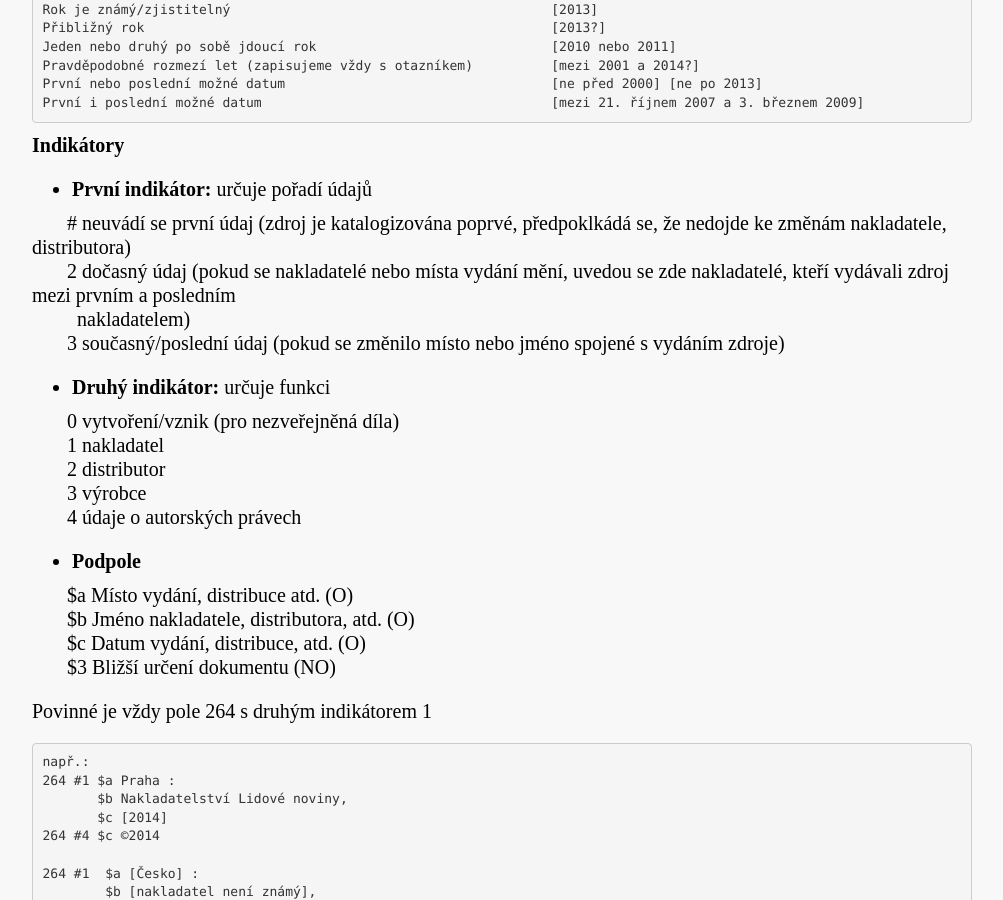
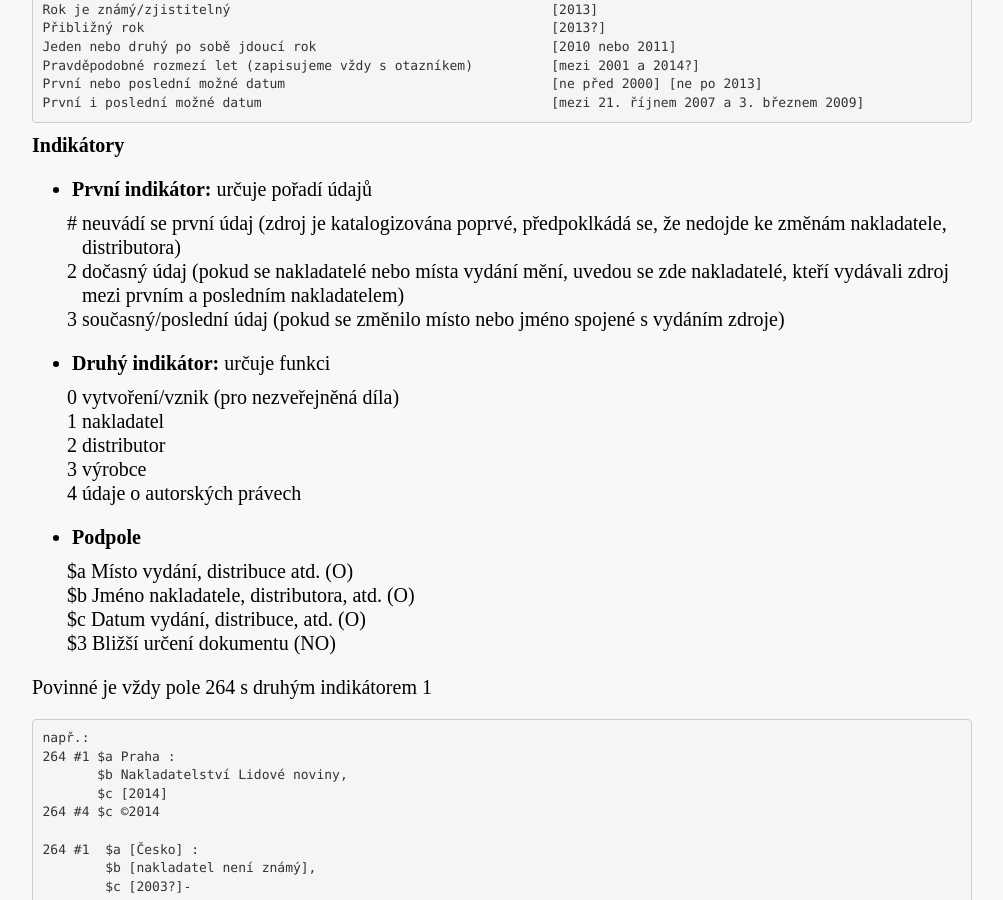
Before and after one commit to WebarchivCZ/katalogizacni-manual, a Jekyll site: the page built from _posts/2017-06-20-nazev.md, in a window 1280 px wide and 900 px high, scrolled down 8049 px. Shown: the whole window, without its empty margins (138-1141 px from the left). Built offline with Jekyll 4.4.1, drawn with Linux system fonts in a browser that asks for light colours; some of the changed lines change nothing that is shown.

Commit message:
edit field 264 space

```diff
--- a/_posts/2017-06-20-nazev.md
+++ b/_posts/2017-06-20-nazev.md
@@ -402,9 +402,10 @@ První i poslední možné datum                                     [mezi 21.
 
 * **První indikátor:** určuje pořadí údajů
 
-&nbsp;&nbsp;&nbsp;&nbsp;&nbsp;&nbsp; \# neuvádí se první údaj (zdroj je katalogizována poprvé, předpoklkádá se, že nedojde ke změnám nakladatele, distributora)
-&nbsp;&nbsp;&nbsp;&nbsp;&nbsp;&nbsp; 2 dočasný údaj (pokud se nakladatelé nebo místa vydání mění, uvedou se zde nakladatelé, kteří vydávali zdroj mezi prvním a posledním
-&nbsp;&nbsp;&nbsp;&nbsp;&nbsp;&nbsp;&nbsp;&nbsp;&nbsp;nakladatelem)
+&nbsp;&nbsp;&nbsp;&nbsp;&nbsp;&nbsp; \# neuvádí se první údaj (zdroj je katalogizována poprvé, předpoklkádá se, že nedojde ke změnám nakladatele,
+&nbsp;&nbsp;&nbsp;&nbsp;&nbsp;&nbsp;&nbsp;&nbsp;&nbsp; distributora)
+&nbsp;&nbsp;&nbsp;&nbsp;&nbsp;&nbsp; 2 dočasný údaj (pokud se nakladatelé nebo místa vydání mění, uvedou se zde nakladatelé, kteří vydávali zdroj
+&nbsp;&nbsp;&nbsp;&nbsp;&nbsp;&nbsp;&nbsp;&nbsp;&nbsp; mezi prvním a posledním nakladatelem)
 &nbsp;&nbsp;&nbsp;&nbsp;&nbsp;&nbsp; 3 současný/poslední údaj (pokud se změnilo místo nebo jméno spojené s vydáním zdroje)
 
 
```
